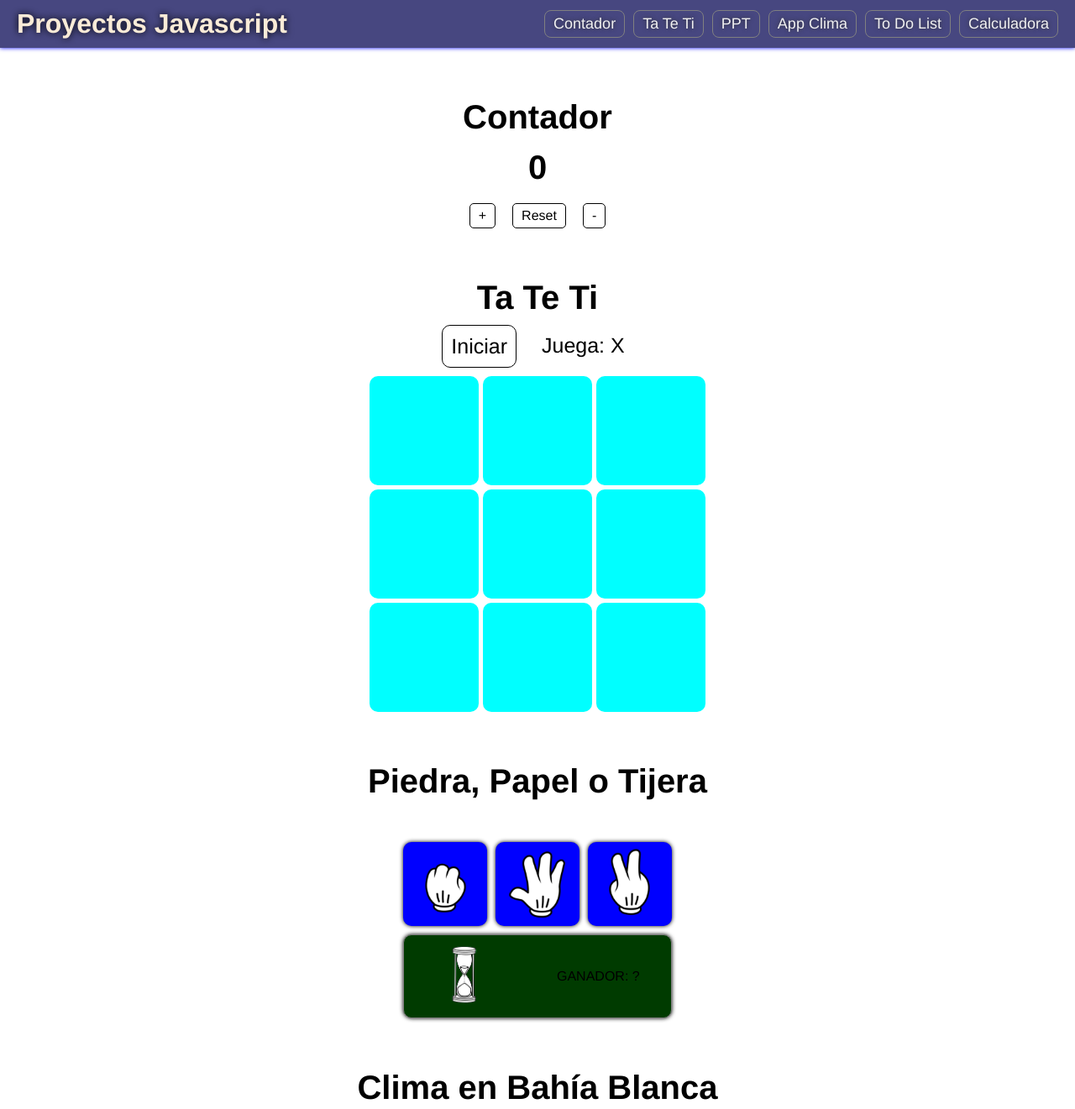
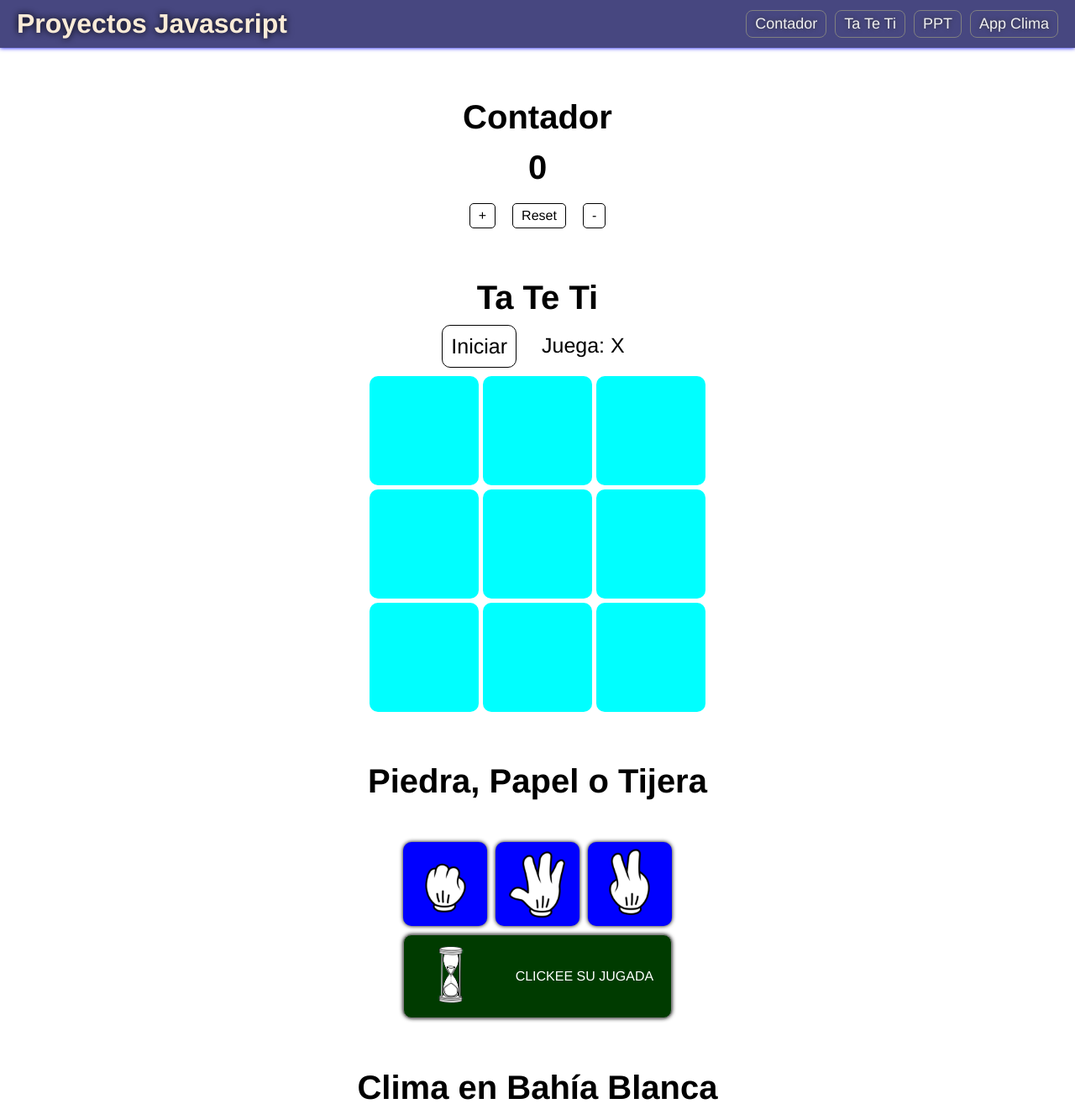
Before and after one commit to ChristianMugione/practicas-js, a plain HTML site: page index.html in a window 1280 px wide. Shown: the top 1321 px of the page at 84% size. Drawn offline with Linux system fonts and the light colour scheme; no server answers.

Commit message:
desactive botones en desuso

```diff
--- a/assets/styles.css
+++ b/assets/styles.css
@@ -278,6 +278,10 @@ h2 {
   width: 70px;
 }
 
+#ppt-ganador {
+  color: white;
+}
+
 #clima {
   width: 100%;
   text-align: center;
--- a/index.html
+++ b/index.html
@@ -26,8 +26,8 @@
         <li class="opcion"><a id="btn-tateti">Ta Te Ti</a></li>
         <li class="opcion"><a id="btn-section-ppt">PPT</a></li>
         <li class="opcion"><a id="btn-clima">App Clima</a></li>
-        <li class="opcion"><a id="btn-todolist">To Do List</a></li>
-        <li class="opcion"><a id="btn-calc">Calculadora</a></li>
+        <!-- <li class="opcion"><a id="btn-todolist">To Do List</a></li>
+        <li class="opcion"><a id="btn-calc">Calculadora</a></li> -->
       </ul>
     </nav>
   </header>
@@ -84,7 +84,7 @@
         <div id="ppt-bot-juega">
           <img id="ppt-img" src="./img/reloj.png" alt="Jugada del bot">
         </div>
-        <div id="ppt-ganador">GANADOR: ?</div>
+        <div id="ppt-ganador">CLICKEE SU JUGADA</div>
       </div>
 
     </section>
@@ -110,12 +110,7 @@
 
 
     <!-- Proyectos:
-    Ta te ti:
-      Nada, eso, un tateti.
-      Extra: que juegue contra vos.
 
-    App del tiempo:
-      Extra: que cambie su estilo segun el clima.
 
     To Do List:
       Con localstorage o BD.
```
